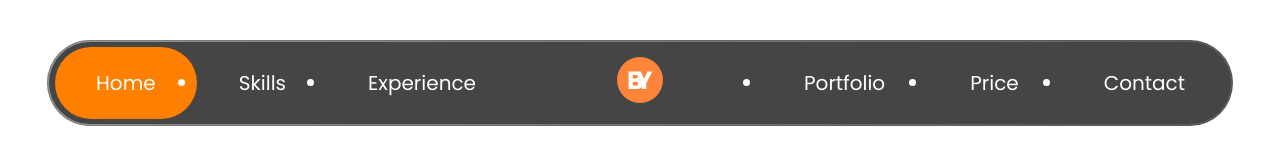
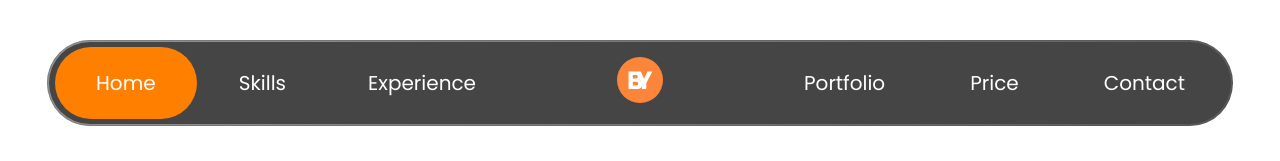
Before and after one commit to Isterya/my-portfolio, a React (Create React App) app: page / in a window 1280 px wide. Shown: the top 161 px of the page. Built offline with nearby package versions, Linux system fonts and the light colour scheme.

Commit message:
fix: remove list decoration where it is inappropriate and add it where it is appropriate

```diff
--- a/src/components/footer/footer.scss
+++ b/src/components/footer/footer.scss
@@ -97,6 +97,7 @@
 
   &-nav {
     &__list {
+      list-style-type: none;
       margin-top: 28px;
       display: flex;
       flex-direction: column;
@@ -117,6 +118,7 @@
 
   &-contact {
     &__list {
+      list-style-type: none;
       margin-top: 28px;
       display: flex;
       flex-direction: column;
--- a/src/components/navbar/NavBar.scss
+++ b/src/components/navbar/NavBar.scss
@@ -63,6 +63,7 @@
   }
 
   &-list {
+    list-style-type: none;
     width: 100%;
     display: flex;
     justify-content: space-between;
--- a/src/pages/privacyPolicyPage/privacyPolicyPage.scss
+++ b/src/pages/privacyPolicyPage/privacyPolicyPage.scss
@@ -5,7 +5,6 @@
     align-items: flex-start;
     max-width: 800px;
     margin: 0 auto;
-  }
   }
 
   h1 {
@@ -56,3 +55,4 @@ li {
     font-weight: 300;
     line-height: 28px;
   }
+}
```
Lines whose indentation alone changed are shown as unchanged.
